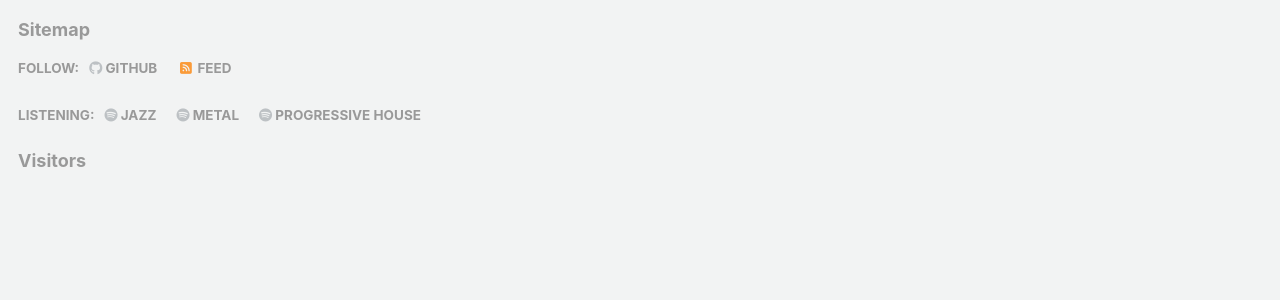
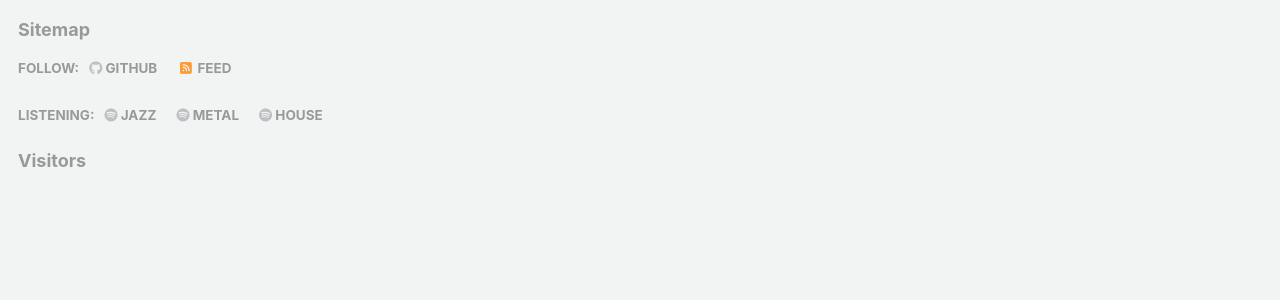
Before and after one commit to huguryildiz/huguryildiz.github.io, a Jekyll site: the page built from index.md, in a window 1280 px wide and 900 px high, scrolled down 1907 px. Shown: the part 541-841 px from the top of the window. Built offline with Jekyll 4.4.1, drawn with Linux system fonts in a browser that asks for light colours; some web fonts are replaced; a script bundle is joined from its source files by our own code; library files that are not in the unit come from our copies; a style sheet for code colours, icons or effects is not loaded.

Commit message:
Update footer.html

```diff
--- a/_includes/footer.html
+++ b/_includes/footer.html
@@ -52,7 +52,7 @@
         <li>
           <a href="https://open.spotify.com/playlist/1cJ9WnD1JoJJV4VzdQ1K1Z"
              style="color: #999; text-decoration: none;" target="_blank">
-            <i class="fab fa-spotify"></i> Progressive House
+            <i class="fab fa-spotify"></i> House
           </a>
         </li>
       </ul>
```
